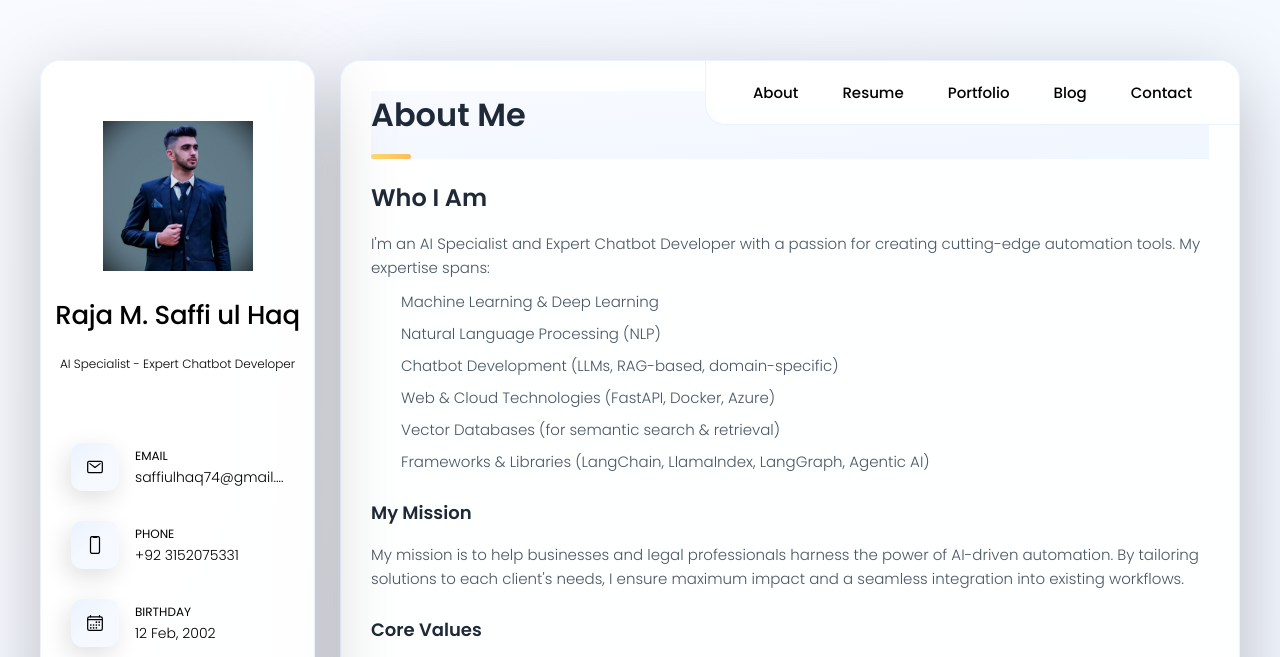
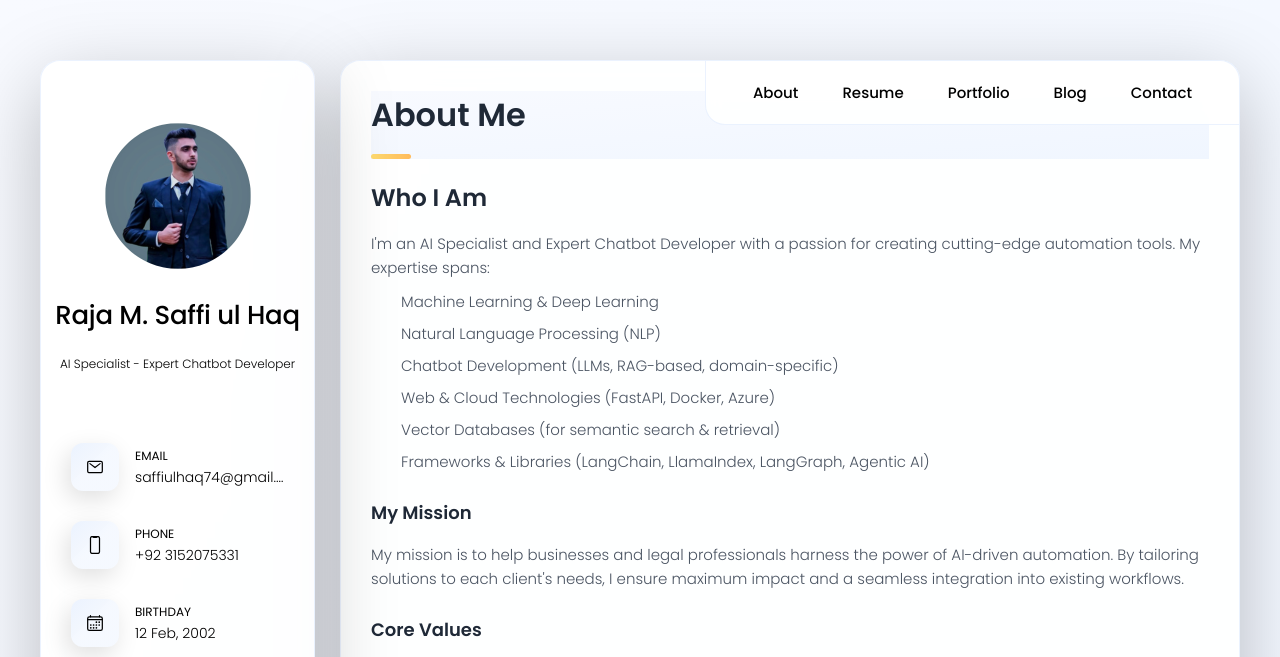
Before and after one commit to Saif-31/webiste, a plain HTML site: page index.html in a window 1280 px wide. Shown: the top 657 px of the page. Drawn offline with nearby package versions, Linux system fonts and the light colour scheme; files whose address does not match are found by name.

Commit message:
Update index.html

```diff
--- a/index.html
+++ b/index.html
@@ -5,12 +5,12 @@
   <meta charset="UTF-8">
   <meta http-equiv="X-UA-Compatible" content="IE=edge">
   <meta name="viewport" content="width=device-width, initial-scale=1.0">
-  <title>UmerHaddii - Personal Portfolio</title>
+  <title>Saffi ul Haq - Personal Portfolio</title>
 
   <!--
     - favicon
   -->
-  <link rel="shortcut icon" href="./assets/images/logo.ico" type="image/x-icon">
+  <link rel="shortcut icon" href="./assets/images/code.png" type="image/x-icon">
 
   <!--
     - custom css link
@@ -42,7 +42,7 @@
       <div class="sidebar-info">
 
         <figure class="avatar-box">
-          <img src="./assets/images/raja.jpeg" alt="Raja M. Saffi ul Haq" width="80">
+          <img src="./assets/images/saffi.png" alt="Raja M. Saffi ul Haq" width="80">
         </figure>
 
         <div class="info-content">
```
